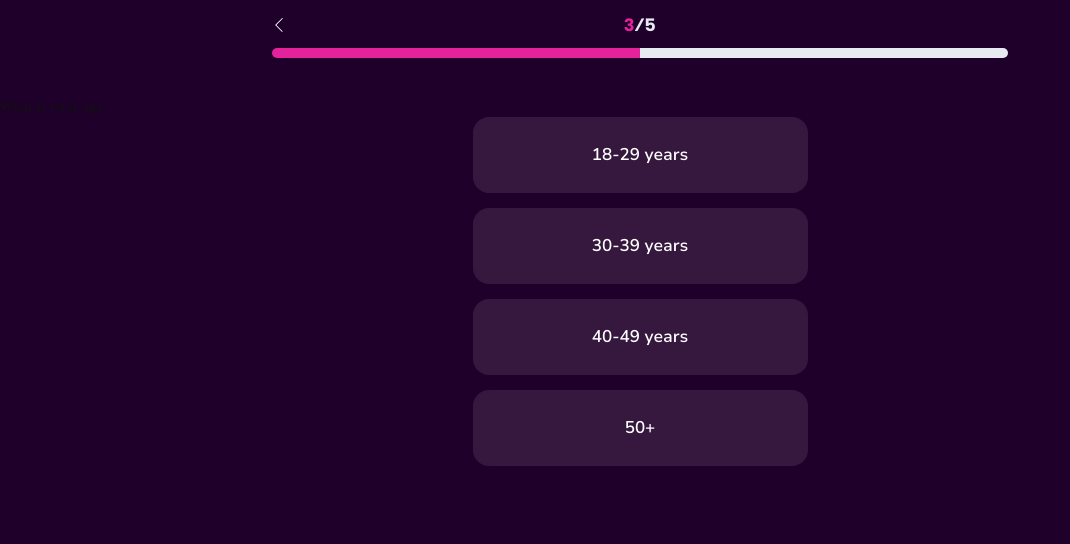
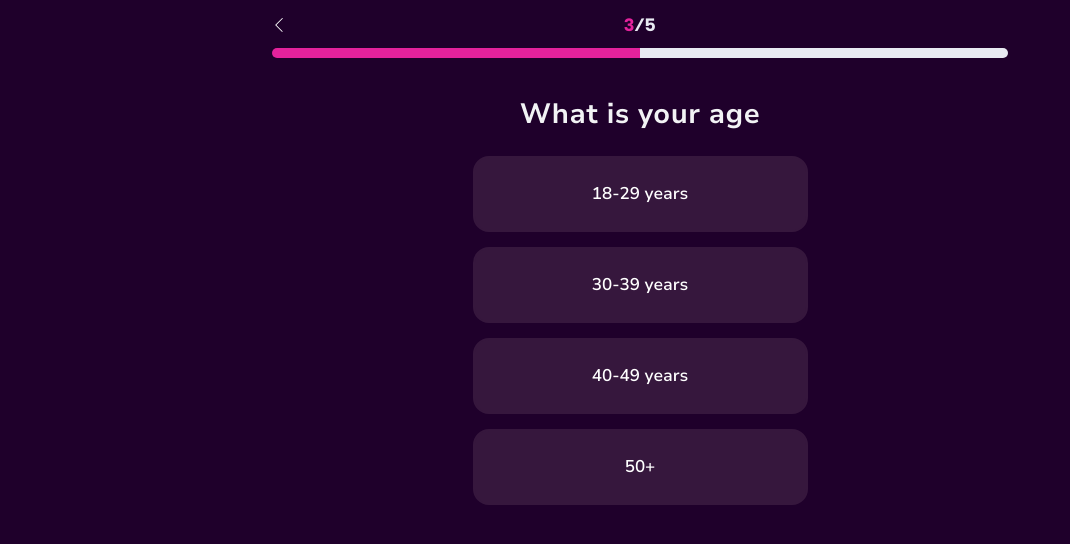
Before and after one commit to NNaumenko83/quiz-test-task, a React (Vite) app: page /quiz/3 in a window 1280 px wide. Shown: the top 544 px of the page, without its empty margins (0-1070 px from the left). Built offline with nearby package versions, Linux system fonts and the light colour scheme.

Commit message:
UPD: PAgeThree

```diff
--- a/src/pages/PageThree/PageThree.tsx
+++ b/src/pages/PageThree/PageThree.tsx
@@ -1,11 +1,13 @@
 import { useTranslation } from 'react-i18next'
 import AgesList from '../../components/AgesList/AgesList'
+import Title from '../../components/Title/Title'
 
 const PageThree = () => {
     const { t } = useTranslation()
     return (
         <div>
-            <h2>{t('what_is_your_age')}</h2>
+            <Title>{t('what_is_your_age')}</Title>
+
             <AgesList />
         </div>
     )
--- a/src/pages/PageTwo/PageTwo.tsx
+++ b/src/pages/PageTwo/PageTwo.tsx
@@ -3,6 +3,7 @@ import { useTranslation } from 'react-i18next'
 import Container from '../../components/Container/Container'
 import GenderList from '../../components/GendersList/GenderList'
 import Title from '../../components/Title/Title'
+import Text from '../../components/Text/Text'
 
 const PageTwo = () => {
     const { t } = useTranslation()
@@ -10,6 +11,7 @@ const PageTwo = () => {
     return (
         <Container>
             <Title>{t('what_gender_do_you_identify_with')}?</Title>
+            <Text>{t('please_share_how_do_you_identify_yourself')}?</Text>
             <GenderList />
         </Container>
     )
```
